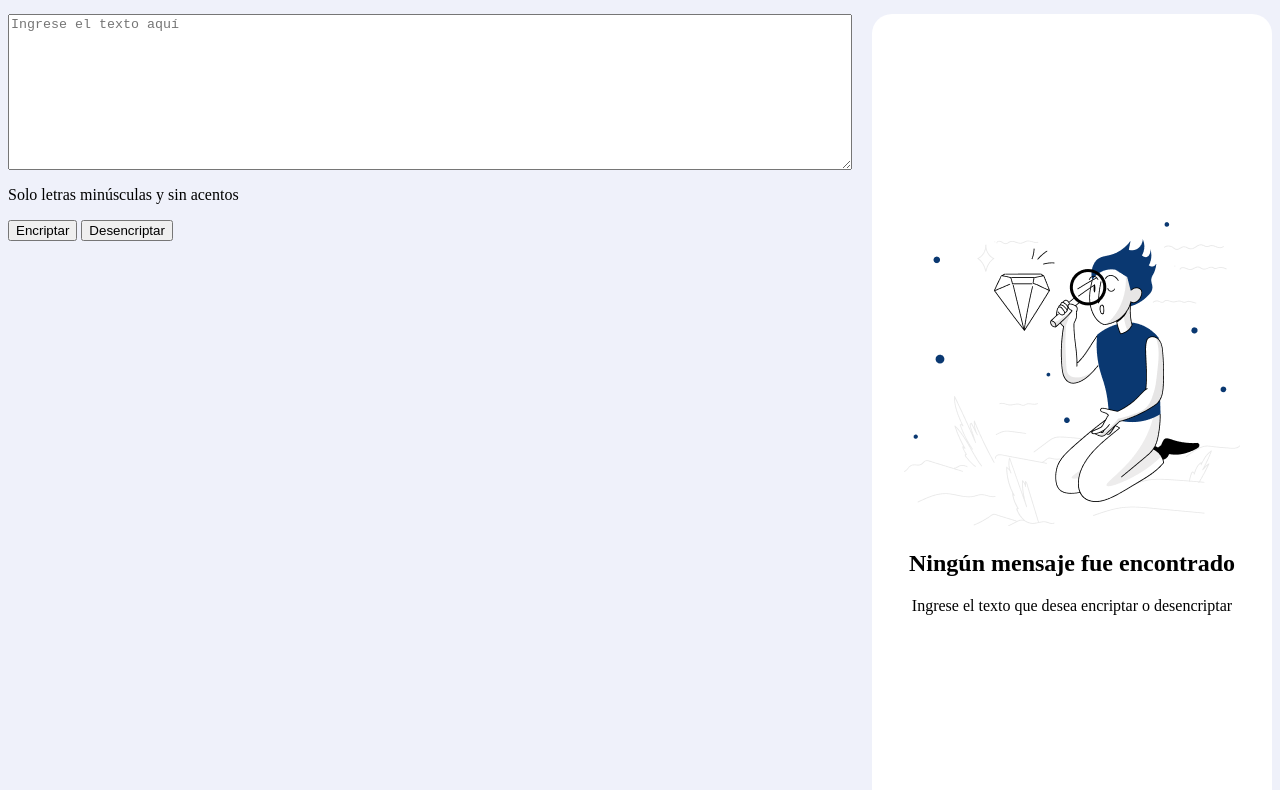
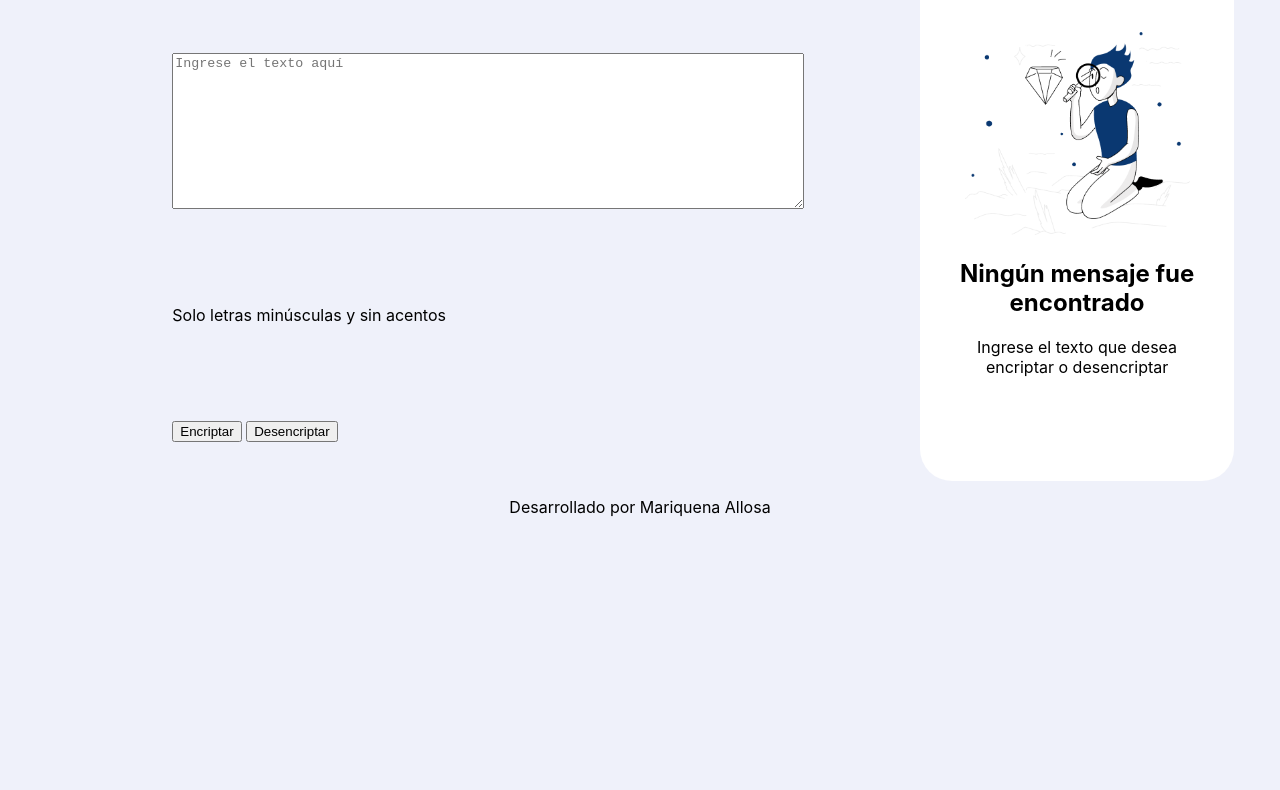
Before and after one commit to mariquenaallosa/ONE-Encriptador, a plain HTML site: page index.html in a window 1280 px wide. Shown: the part 85-875 px from the top of the page. After the commit the page ends 800 px from the top, so only its background shows below. Drawn offline with Linux system fonts and the light colour scheme.

Commit message:
Update style.css

```diff
--- a/assets/css/style.css
+++ b/assets/css/style.css
@@ -1,49 +1,68 @@
 :root {
-    --d-blue-100 : #609ED4;
-    --d-blue-200 : #356EA9;
-    --d-blue-300 : #0A3871;
-    --d-blue-400 : #072B61;
-    --d-blue-500 : #052051;
+    --d-blue-100: #609ED4;
+    --d-blue-200: #356EA9;
+    --d-blue-300: #0A3871;
+    --d-blue-400: #072B61;
+    --d-blue-500: #052051;
 
-    --l-blue-100 : #F3F5FC;
-    --l-blue-200 : #EFF1FA;
-    --l-blue-300 : #E9ECF8;
-    --l-blue-400 : #AAB2D5;
-    --l-blue-500 : #757FB2;
+    --l-blue-100: #F3F5FC;
+    --l-blue-200: #EFF1FA;
+    --l-blue-300: #E9ECF8;
+    --l-blue-400: #AAB2D5;
+    --l-blue-500: #757FB2;
 
-    --gray-100 : #CED4DA;
-    --gray-200 : #ADB5BD;
-    --gray-300 : #868E96;
-    --gray-400 : #495057;
-    --gray-500 : #343A40;
+    --gray-100: #CED4DA;
+    --gray-200: #ADB5BD;
+    --gray-300: #868E96;
+    --gray-400: #495057;
+    --gray-500: #343A40;
 }
 
 
 body {
     background-color: var(--l-blue-200);
+    font-family: 'Inter', sans-serif;
 }
 
 main {
     display: flex;
-    gap:20px;
+    justify-content: space-around;
+    gap: 40px;
 }
 
 .sec-input {
-    width: 80%;
+    width: 50%;
+    margin-left: 10%;
     display: flex;
+    justify-content: space-around;
     flex-direction: column;
 }
 
 
 
-.sec-respuesta{
+.sec-respuesta {
     background-color: #fff;
-    padding: 13em 2em;
-    border-radius: 20px;
+    padding: 5.5em 2em;
+    border-radius: 32px;
     text-align: center;
+    max-width: 250px;
+    margin-top: -70px;
+}
+
+.sec-respuesta .img-muneco {
+    width: 90%;
+}
+
+.sec-respuesta>p {
+    font-size: 16px;
 }
 
 
 .btn-copiar {
     display: none;
 }
+
+
+footer {
+    text-align: center;
+}
```
